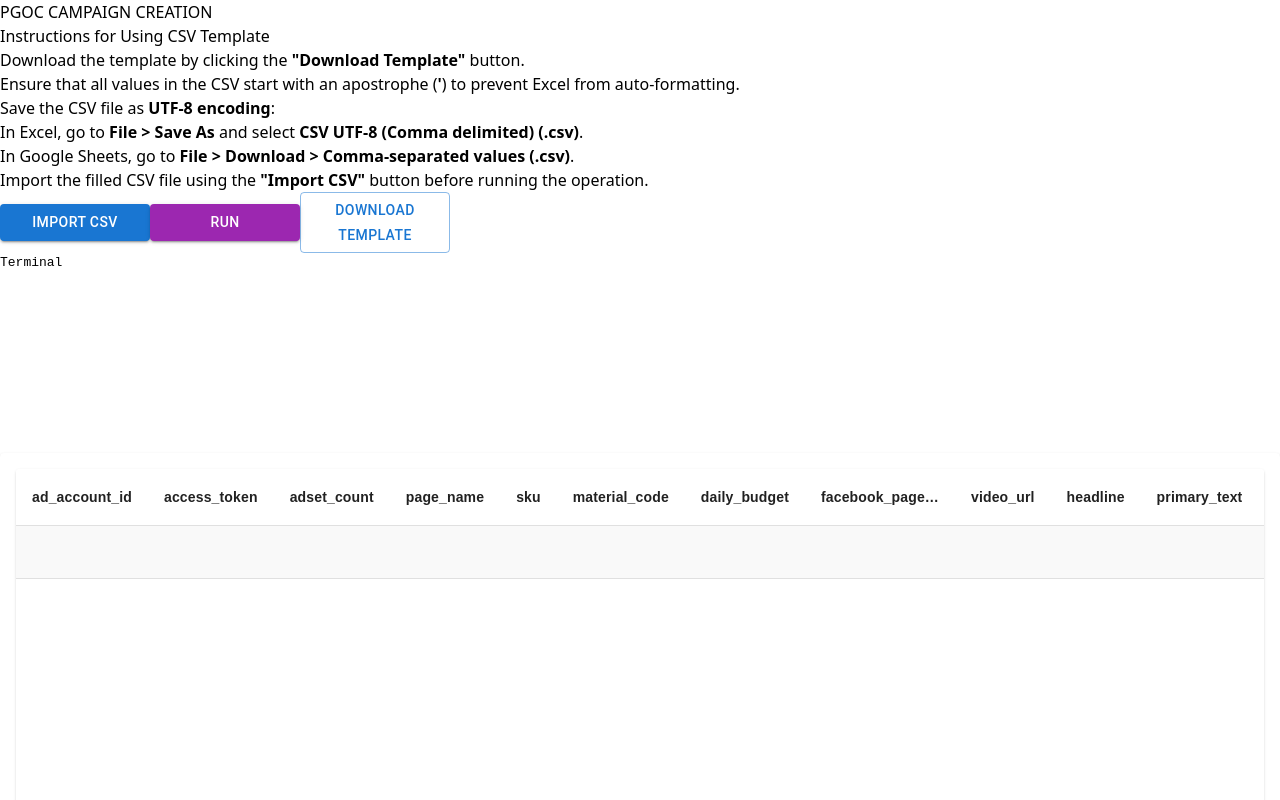
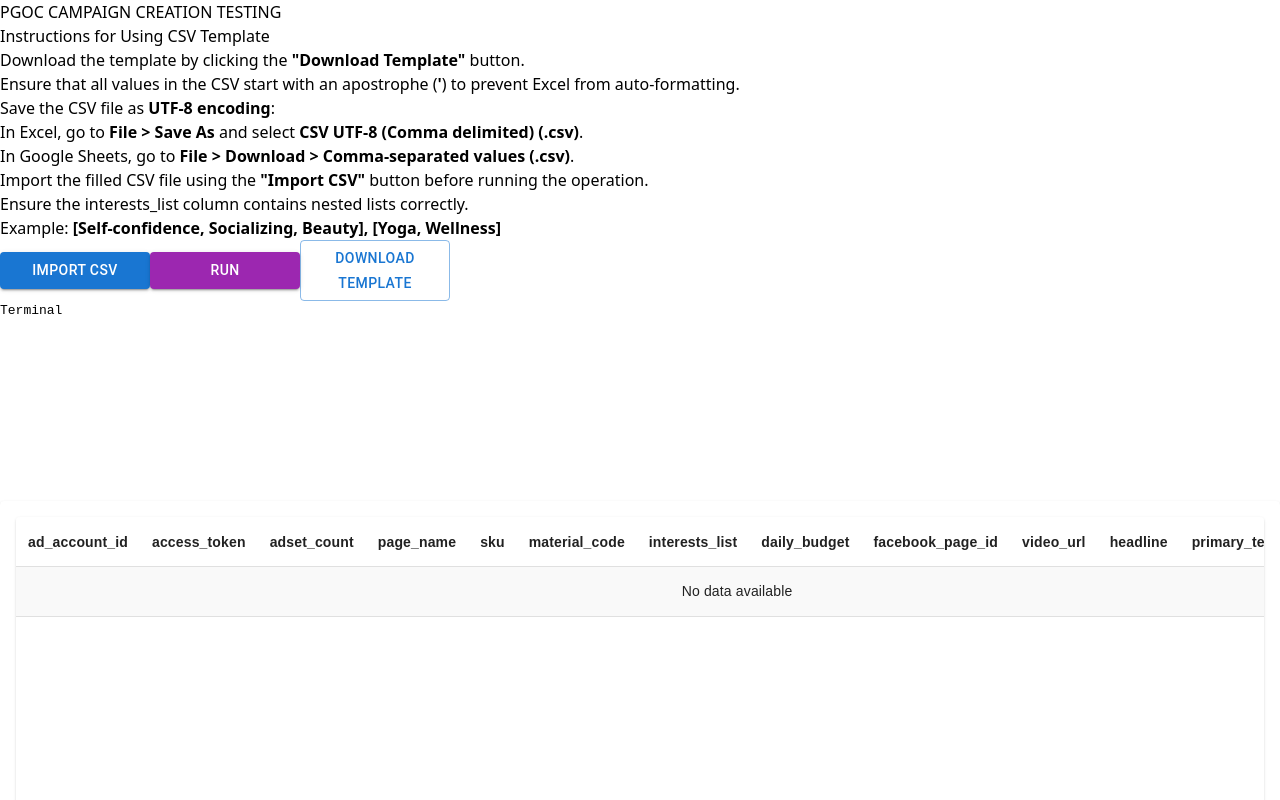
Before and after one commit to PGOC-Leonard/ads-campaign-creation, a React (Vite) app: page / in a window 1280 px wide. Shown: the top 800 px of the page. Built offline with nearby package versions, Linux system fonts and the light colour scheme.

Commit message:
testingversion2 added use existing post and interest

```diff
--- a/src/App.tsx
+++ b/src/App.tsx
@@ -6,7 +6,7 @@ import { TableWidget } from "./widgets/TableWidget"; // Import TableWidget from
 const App = () => {
   const [data, setData] = useState<any[]>([]);
   const [isRunning, setIsRunning] = useState(false);
-  const [logs, setLogs] = useState<string[]>([]); // State for terminal logs
+  const [logs, setLogs] = useState<string[]>([]);
 
   const handleFileUpload = (event: React.ChangeEvent<HTMLInputElement>) => {
     const file = event.target.files?.[0];
@@ -20,40 +20,116 @@ const App = () => {
       Papa.parse(fileContent, {
         complete: (result) => {
           console.log("Parsed CSV Data:", result.data);
-          const csvData = result.data as any[];
+          const csvData = result.data as string[][];
 
-          // Ensure the first row is used as headers if `header: false`
-          if (csvData.length > 0) {
-            const headers = csvData[0];
+          if (csvData.length > 1) {
+            const headers = csvData[0].map((header) => header.trim()); // Trim headers
+
             const formattedData = csvData.slice(1).map((row) =>
               headers.reduce((acc: any, header: string, index: number) => {
-                acc[header] = row[index];
+                acc[header] = row[index]?.trim() || ""; // Trim values & handle empty cells
                 return acc;
               }, {})
             );
+
+            // Debugging: Check interests_list field before parsing
+            formattedData.forEach((item) => {
+              console.log(
+                "Raw interests_list from CSV:",
+                item["interests_list"]
+              );
+              item["interests_list"] = parseInterestsList(
+                item["interests_list"]
+              );
+            });
+
             setData(formattedData);
           }
         },
-        header: false, // Handle headers manually
+        header: false,
         skipEmptyLines: true,
-        dynamicTyping: true,
       });
     };
 
     reader.readAsText(file, "UTF-8");
   };
 
+  const parseInterestsList = (interestsString: string): string[][] => {
+    if (!interestsString || interestsString.trim() === "") return [[]];
+
+    console.log("Raw interests_list before processing:", interestsString);
+
+    try {
+      // ✅ Step 1: Ensure proper JSON format by wrapping words in quotes
+      let cleanedString = interestsString
+        .trim()
+        .replace(/'/g, '"') // Convert single quotes to double quotes
+        .replace(/\s*,\s*]/g, "]") // Remove trailing commas before closing brackets
+        .replace(/\s*,\s*$/g, "") // Remove extra comma at the end
+        .replace(/\[([^\[\]]+)]/g, (match) => {
+          // Wrap each word in double quotes inside each []
+          return `[${match
+            .slice(1, -1)
+            .split(",")
+            .map((word) => `"${word.trim()}"`)
+            .join(", ")}]`;
+        });
+
+      console.log("Cleaned interests_list:", cleanedString);
+
+      // ✅ Step 2: Ensure it starts and ends with brackets
+      if (!cleanedString.startsWith("[")) cleanedString = `[${cleanedString}]`;
+      if (!cleanedString.endsWith("]")) cleanedString = `${cleanedString}]`;
+
+      // ✅ Step 3: Parse JSON
+      const parsedArray = JSON.parse(cleanedString);
+
+      // ✅ Step 4: Validate output as array of arrays
+      if (
+        Array.isArray(parsedArray) &&
+        parsedArray.every((group) => Array.isArray(group))
+      ) {
+        const formattedArray = parsedArray.map((group) =>
+          group.map((interest) => String(interest).trim())
+        );
+
+        console.log("Formatted interests_list:", formattedArray);
+        return formattedArray;
+      }
+    } catch (error) {
+      console.error("Error parsing interests_list:", interestsString, error);
+    }
+
+    return [[]]; // Return an empty array inside an array if parsing fails
+  };
+
+
   const handleRun = async () => {
     setIsRunning(true);
     setLogs((prevLogs) => [...prevLogs, "Running operation..."]);
+    // console.log(`data:${JSON.stringify(data)}`);
 
-    // Filter and map campaigns while removing rows with any null or undefined values
     const campaigns = data
-      .filter((row) => {
-        // Check if any required field is null or empty
-        return Object.values(row).every((value) => value !== null && value !== "");
-      })
-      .map((row) => ({
+      .filter((row) =>
+        Object.values(row).every((value) => value !== null && value !== "")
+      )
+      .map((row) => {
+        let parsedInterests = row["interests_list"];
+
+        if (typeof parsedInterests === "string") {
+          try {
+            parsedInterests = JSON.parse(parsedInterests);
+          } catch (error) {
+            console.error(
+              "Error parsing interests_list:",
+              parsedInterests,
+              error
+            );
+            parsedInterests = [[]]; // Default to empty array if parsing fails
+          }
+        }
+
+        return {
           ad_account_id: row["ad_account_id"],
           access_token: row["access_token"],
           adset_count: parseInt(row["adset_count"], 10) || 0,
@@ -67,7 +143,9 @@ const App = () => {
           primary_text: row["primary_text"],
           image_url: row["image_url"],
           product: row["product"],
-      }));
+          interests_list: parsedInterests, // Ensure it's a parsed array
+        };
+      });
 
     if (campaigns.length === 0) {
       setLogs((prevLogs) => [
@@ -81,7 +159,7 @@ const App = () => {
     console.log("Valid Campaigns Payload:", campaigns);
 
     try {
-      const response = await fetch("https://pgoccampaign.share.zrok.io/create_multiple_simple_campaigns", {
+      const response = await fetch("http://pgoccampaign.share.zrok.io/create-campaigns", {
         method: "POST",
         headers: {
           "Content-Type": "application/json",
@@ -111,7 +189,7 @@ const App = () => {
           console.log(responseBody);
           setLogs((prevLogs) => [
             ...prevLogs,
-            `Task Created: ${responseBody.tasks[0].campaign_name} - Status: ${responseBody.tasks[0].status} - Message: ${responseBody.tasks[0]}`,
+            `Task Created: ${responseBody.tasks[0].campaign_name} - Status: ${responseBody.tasks[0].status} - Message: ${JSON.stringify(responseBody.tasks[0])}`,
           ]);
         } else {
           setLogs((prevLogs) => [
@@ -123,7 +201,7 @@ const App = () => {
         const textResponse = await response.text();
         setLogs((prevLogs) => [
           ...prevLogs,
-          `Error: Expected JSON but received: ${textResponse}`,
+          `Error: Expected JSON but received: ${JSON.stringify(textResponse)}`,
         ]);
       }
     } catch (error: unknown) {
@@ -146,6 +224,7 @@ const App = () => {
         "page_name",
         "sku",
         "material_code",
+        "interests_list", // Moved after material_code
         "daily_budget",
         "facebook_page_id",
         "video_url",
@@ -154,7 +233,22 @@ const App = () => {
         "image_url",
         "product",
       ],
-      ["'", "'", "'", "'", "'", "'", "'", "'", "'", "'", "'", "'", "'"], // Empty row with apostrophes for template
+      [
+        "'",
+        "'",
+        "'",
+        "'",
+        "'",
+        "'",
+        `"[[Interest1, Interest2, Interest3], [], []]"`, // One single cell
+        "'",
+        "'",
+        "'",
+        "'",
+        "'",
+        "'",
+        "'",
+      ],
     ];
 
     const csvContent = template.map((row) => row.join(",")).join("\n");
@@ -168,7 +262,7 @@ const App = () => {
   return (
     <div className="container mx-auto p-6">
       <div className="text-center mb-6">
-        <h1 className="text-3xl font-bold">PGOC CAMPAIGN CREATION</h1>
+        <h1 className="text-3xl font-bold">PGOC CAMPAIGN CREATION TESTING</h1>
       </div>
 
       <div className="mt-8 text-gray-700">
@@ -203,6 +297,13 @@ const App = () => {
           <li>
             Import the filled CSV file using the <b>"Import CSV"</b> button
             before running the operation.
+          </li>
+          <li>
+            Ensure the interests_list column contains nested lists correctly.
+          </li>
+          <li>
+            Example:{" "}
+            <b>[Self-confidence, Socializing, Beauty], [Yoga, Wellness]</b>
           </li>
         </ul>
       </div>
--- a/src/widgets/TableWidget.tsx
+++ b/src/widgets/TableWidget.tsx
@@ -17,17 +17,38 @@ interface TableWidgetProps {
   data: any[];
 }
 
+const formatInterestsList = (interests: any): string => {
+  try {
+    if (typeof interests === "string") {
+      interests = JSON.parse(interests); // Parse JSON if it's a string
+    }
+
+    if (!Array.isArray(interests)) return "Invalid format";
+
+    return interests
+      .map((group) =>
+        Array.isArray(group) && group.length > 0
+          ? group.join(", ") // Convert array to comma-separated values
+          : "No Interests"
+      )
+      .join("\n"); // Each array group goes on a new line
+  } catch (error) {
+    return "Invalid format";
+  }
+};
+
+
 const StyledTableCell = styled(TableCell)(() => ({
-  padding: "16px",
+  padding: "12px",
   fontSize: "14px",
   whiteSpace: "nowrap",
   overflow: "hidden",
   textOverflow: "ellipsis",
-  maxWidth: "150px",
-  textAlign: "center", // Center horizontally
-  verticalAlign: "middle", // Center vertically
-  wordWrap: "break-word", // Allow words to break if they don't fit in the cell
-  fontFamily: "Arial, sans-serif", // You can change this to a font that supports emojis
+  maxWidth: "200px",
+  textAlign: "center",
+  verticalAlign: "middle",
+  wordWrap: "break-word",
+  fontFamily: "Arial, sans-serif",
 }));
 
 const StyledTableRow = styled(TableRow)(() => ({
@@ -38,63 +59,68 @@ const StyledTableRow = styled(TableRow)(() => ({
 }));
 
 export const TableWidget: React.FC<TableWidgetProps> = ({ data }) => {
-  const defaultRow = ["", "", "", "", "", "", "", "", "", "", "", "", ""];
+  const headers = [
+    "ad_account_id",
+    "access_token",
+    "adset_count",
+    "page_name",
+    "sku",
+    "material_code",
+    "interests_list",
+    "daily_budget",
+    "facebook_page_id",
+    "video_url",
+    "headline",
+    "primary_text",
+    "image_url",
+    "product",
+  ];
 
   return (
     <Card className="shadow-lg">
       <CardContent>
         <TableContainer
           component={Paper}
-          style={{ minHeight: "500px" }}
+          style={{ minHeight: "500px", maxHeight: "700px" }}
           className="overflow-auto"
         >
-          <Table>
+          <Table stickyHeader>
             {/* Table Header */}
             <TableHead>
-              <StyledTableRow
-                style={{
-                  position: "sticky",
-                  top: 0,
-                  backgroundColor: "#fff",
-                  zIndex: 1,
-                }}
-              >
-                {[
-                  "ad_account_id",
-                  "access_token",
-                  "adset_count",
-                  "page_name",
-                  "sku",
-                  "material_code",
-                  "daily_budget",
-                  "facebook_page_id",
-                  "video_url",
-                  "headline",
-                  "primary_text",
-                  "image_url",
-                  "product",
-                ].map((header, index) => (
+              <StyledTableRow>
+                {headers.map((header, index) => (
                   <StyledTableCell key={index} style={{ fontWeight: "bold" }}>
                     {header}
                   </StyledTableCell>
                 ))}
               </StyledTableRow>
             </TableHead>
+
             <TableBody>
               {data.length === 0 ? (
                 <StyledTableRow>
-                  {defaultRow.map((_, cellIndex) => (
-                    <StyledTableCell key={cellIndex}>&nbsp;</StyledTableCell>
-                  ))}
+                  <StyledTableCell colSpan={headers.length} align="center">
+                    No data available
+                  </StyledTableCell>
                 </StyledTableRow>
               ) : (
                 data.map((row: any, rowIndex: number) => (
                   <StyledTableRow key={rowIndex}>
-                    {Object.keys(row).map((key: string, cellIndex: number) => (
+                    {headers.map((key, cellIndex) => (
                       <StyledTableCell key={cellIndex}>
-                        <Tooltip title={row[key] || ""} arrow placement="top">
-                          <span>{row[key]}</span>
-                        </Tooltip>
+                        {key === "interests_list" ? (
+                          <Tooltip
+                            title={JSON.stringify(row[key], null, 2)}
+                            arrow
+                            placement="top"
+                          >
+                            <span>{formatInterestsList(row[key])}</span>
+                          </Tooltip>
+                        ) : (
+                          <Tooltip title={row[key] ?? ""} arrow placement="top">
+                            <span>{row[key] ?? ""}</span>
+                          </Tooltip>
+                        )}
                       </StyledTableCell>
                     ))}
                   </StyledTableRow>
```
Also changed, not shown: 1 other file (tests, documents, lock files or other folders). Lines whose indentation alone changed are shown as unchanged.
